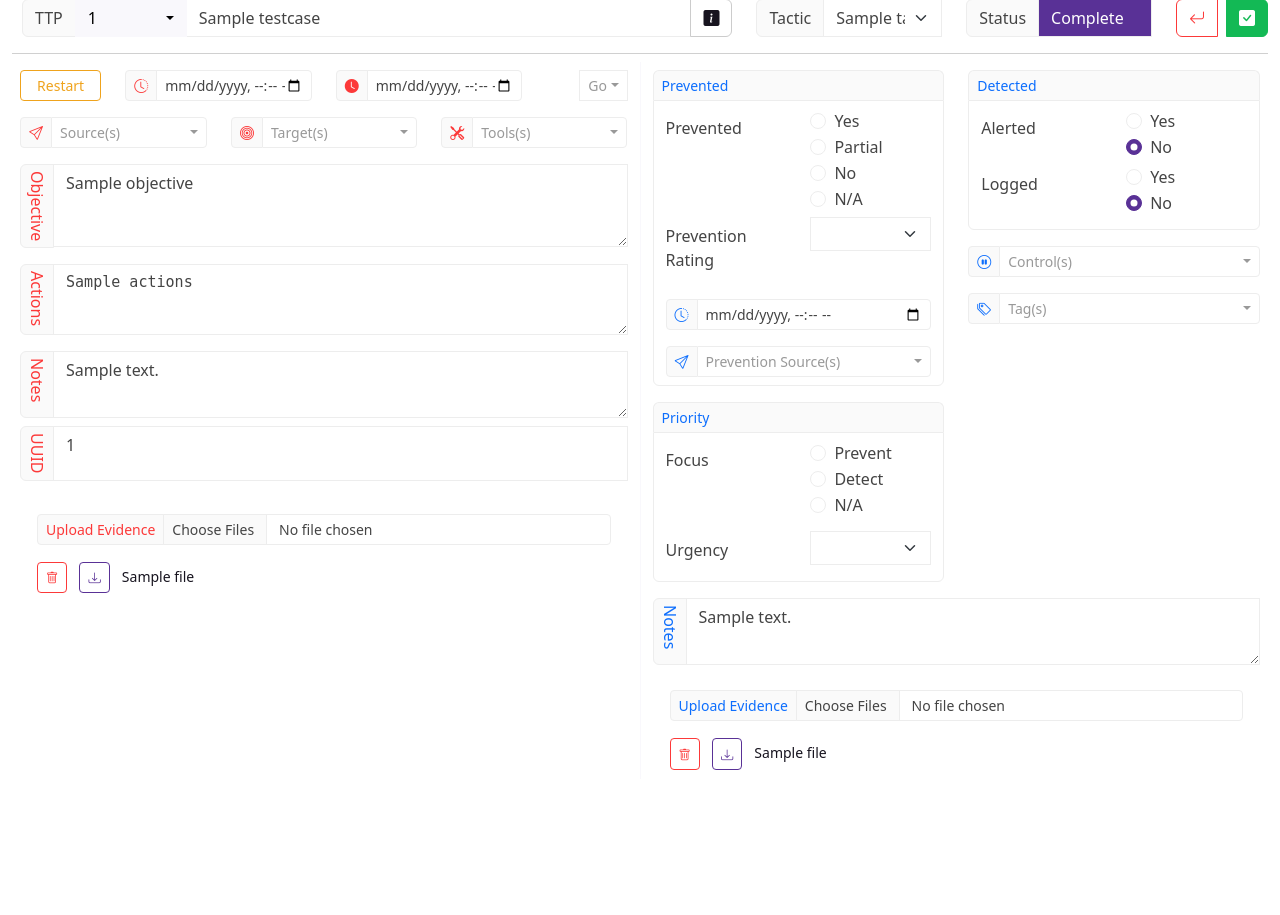
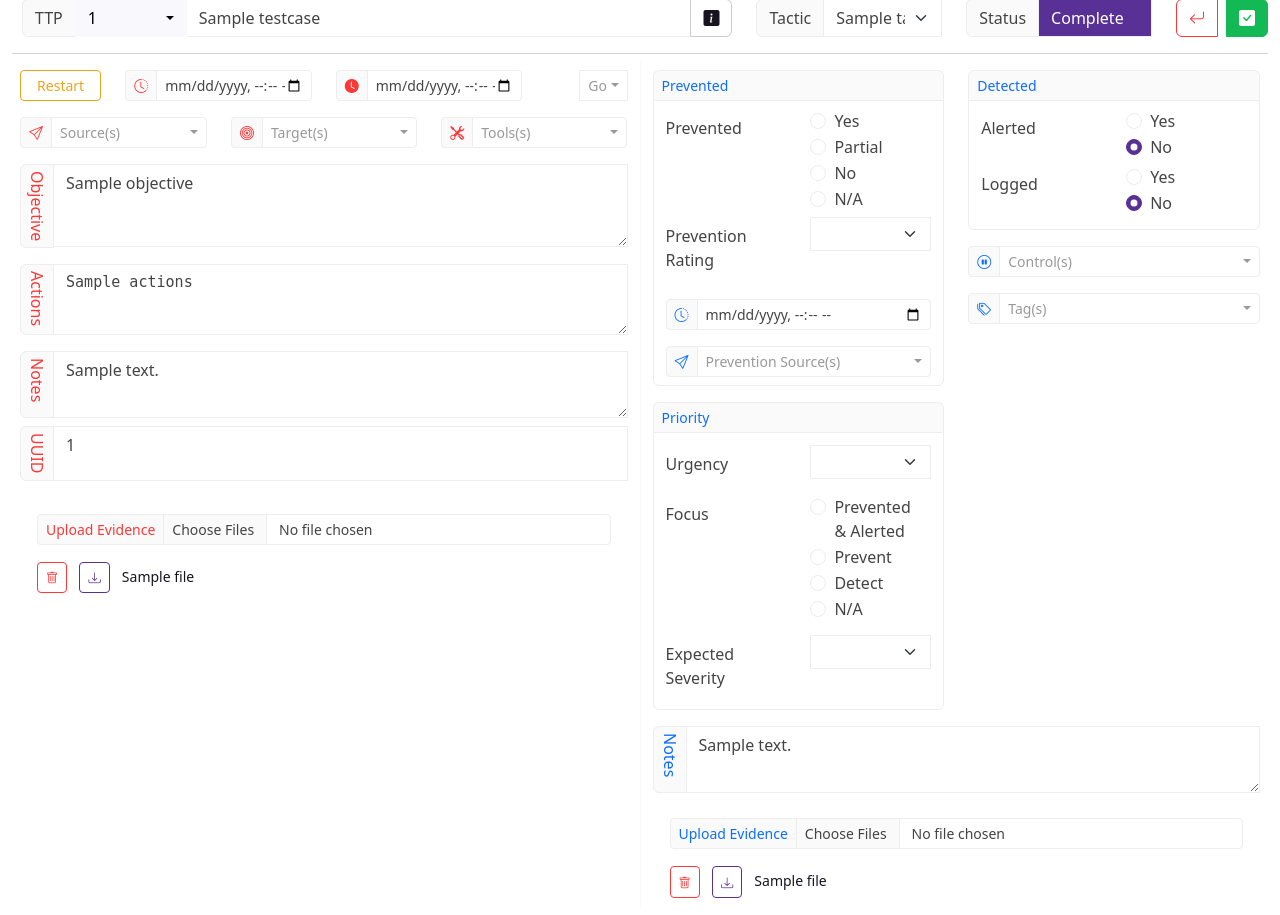
Before and after one commit to CyberCX-STA/PurpleOps, a Flask app: template templates/testcase.html in a window 1280 px wide. Shown: the part 76-991 px from the top of the page. Before the commit the page ends 846 px from the top, so only its background shows below. Run offline with Flask 3, Linux system fonts and the light colour scheme; the template is opened without the code that fills it: most values are stand-ins (such as "Sample title", 1, 10 or a date in 2020); some libraries are stand-ins or nearby versions.

Commit message:
added new field 'expectedalertseverity'. Made 'priority', 'priorityurgency' and 'expectedalertseverity' templatable/exportable. Changed layout in testcase_blue html

```diff
--- a/blueprints/assessment_export.py
+++ b/blueprints/assessment_export.py
@@ -66,7 +66,7 @@ def exportcampaign(id):
         # Generate a full JSON dump but then filter to only the applicable fields
         fullJson = testcase.to_json(raw=True)
         campaignJson = {}
-        for field in ["mitreid", "tactic", "name", "objective", "actions", "tools", "uuid", "tags"]:
+        for field in ["mitreid", "tactic", "name", "objective", "actions", "tools", "uuid", "tags", "priority", "priorityurgency", "expectedalertseverity"]:
             campaignJson[field] = fullJson[field]
         jsonDict.append(campaignJson)
 
--- a/blueprints/testcase.py
+++ b/blueprints/testcase.py
@@ -60,7 +60,7 @@ def testcasesave(id):
     if not testcase.visible and isBlue:
         return ("", 403)
 
-    directFields = ["name", "objective", "actions", "rednotes", "bluenotes", "uuid", "mitreid", "tactic", "state", "prevented", "preventedrating", "alertseverity", "logged", "detectionrating", "priority", "priorityurgency"] if not isBlue else ["bluenotes", "prevented", "alerted", "alertseverity"]
+    directFields = ["name", "objective", "actions", "rednotes", "bluenotes", "uuid", "mitreid", "tactic", "state", "prevented", "preventedrating", "alertseverity", "logged", "detectionrating", "priority", "priorityurgency", "expectedalertseverity"] if not isBlue else ["bluenotes", "prevented", "alerted", "alertseverity"]
     listFields = ["sources", "targets", "tools", "controls", "tags", "preventionsources", "detectionsources"]
     boolFields = ["alerted", "logged", "visible"] if not isBlue else ["alerted", "logged"]
     timeFields = ["starttime", "endtime", "alerttime", "preventtime"]
--- a/model.py
+++ b/model.py
@@ -139,6 +139,9 @@ class TestCaseTemplate(db.Document):
     rednotes = db.StringField(default="")
     uuid = db.StringField(default="")
     provider = db.StringField(default="")
+    priority = db.StringField(default="")
+    priorityurgency = db.StringField(default="")
+    expectedalertseverity = db.StringField(default="")
 
 
 class TestCase(db.Document):
@@ -167,6 +170,7 @@ class TestCase(db.Document):
     detectionrating = db.StringField()
     priority = db.StringField()
     priorityurgency = db.StringField()
+    expectedalertseverity = db.StringField()
     starttime = db.DateTimeField()
     endtime = db.DateTimeField()
     detecttime = db.DateTimeField()
@@ -183,7 +187,7 @@ class TestCase(db.Document):
         for field in ["assessmentid", "name", "objective", "actions", "rednotes", "bluenotes",
                       "uuid", "mitreid", "tactic", "state", "prevented", "preventedrating",
                       "alerted", "alertseverity", "logged", "detectionrating",
-                      "priority", "priorityurgency", "visible", "outcome"]:
+                      "priority", "priorityurgency", "expectedalertseverity", "visible", "outcome"]:
             jsonDict[field] = esc(self[field], raw)
         for field in ["id", "detecttime", "modifytime", "starttime", "endtime", "alerttime", "preventtime"]:
             jsonDict[field] = str(self[field]).split(".")[0]
--- a/seeder.py
+++ b/seeder.py
@@ -152,7 +152,10 @@ def parseCustomTestcases ():
             tactic = yml["tactic"],
             objective = yml["objective"],
             actions = yml["actions"],
-            provider = yml["provider"]
+            provider = yml["provider"],
+            priority = yml["priority"],
+            priorityurgency = yml["priorityurgency"],
+            expectedalertseverity = yml["expectedalertseverity"]
         ).save()
 
 def parseCustomKBs ():
--- a/templates/testcase_blue.html
+++ b/templates/testcase_blue.html
@@ -65,8 +65,26 @@
 			</div>
 			<span class="input-group-text text-primary mt-3 rounded-0 rounded-top border-bottom-0">Priority</span>
 			<div class="form-group row m-0 py-2 rounded-bottom" style="border: 1px solid #ededed">
+				<div id="urgency-container" class="row m-0 p-0 my-1">
+					<label for="priorityurgency" class="col-6 col-form-label">Urgency</label>
+					<div class="col-6">
+						<select class="form-select p-1" id="priorityurgency" name="priorityurgency" value="{{testcase.priorityurgency or ''}}"{% if current_user.has_role("Blue") %} disabled{% endif %}>
+							<option value="" hidden></option>
+							<option value="N/A" hidden>N/A</option>
+							{% for val in ["Low", "Medium", "High"] %}
+								<option value="{{ val }}" {% if testcase.priorityurgency==val %} selected{% endif%}>{{ val }}</option>
+							{% endfor %}
+						</select>
+					</div>
+				</div>
+				<div class="my-1"></div>
 				<label class="col-6 col-form-label">Focus</label>
 				<div class="col-6">
+					<div class="form-check form-check-inline">
+						<input class="form-check-input" type="radio" id="priority-prevent-alert" name="priority" value="Prevent and Alert"
+							{% if testcase.priority=="Prevent and Alert" %} checked{% endif%}{% if current_user.has_role("Blue") %} disabled{% endif %}>
+						<label class="form-check-label" for="priority-prevent-alert">Prevented & Alerted</label>
+					</div>
 					<div class="form-check form-check-inline">
 						<input class="form-check-input" type="radio" id="priority-prevent" name="priority" value="Prevent"
 							{% if testcase.priority=="Prevent" %} checked{% endif%}{% if current_user.has_role("Blue") %} disabled{% endif %}>
@@ -85,14 +103,14 @@
 					<input class="form-check-input" type="radio" id="priority-null" name="priority" value=""{% if testcase.priority==none %} checked{% endif%} hidden>
 				</div>
 				<div class="my-1"></div>
-				<div id="urgency-container" class="row m-0 p-0 my-1">
-					<label for="priorityurgency" class="col-6 col-form-label">Urgency</label>
+				<div id="expectedalertseverity-container" class="row m-0 p-0 my-1">
+					<label for="expectedalertseverity" class="col-6 col-form-label">Expected Severity</label>
 					<div class="col-6">
-						<select class="form-select p-1" id="priorityurgency" name="priorityurgency" value="{{testcase.priorityurgency or ''}}"{% if current_user.has_role("Blue") %} disabled{% endif %}>
+						<select class="form-select p-1" id="expectedalertseverity" name="expectedalertseverity" value="{{testcase.expectedalertseverity or ''}}"{% if current_user.has_role("Blue") %} disabled{% endif %}>
 							<option value="" hidden></option>
 							<option value="N/A" hidden>N/A</option>
-							{% for val in ["Low", "Medium", "High"] %}
-								<option value="{{ val }}" {% if testcase.priorityurgency==val %} selected{% endif%}>{{ val }}</option>
+							{% for val in ["Informational", "Low", "Medium", "High", "Critical"] %}
+								<option value="{{ val }}" {% if testcase.expectedalertseverity==val %} selected{% endif%}>{{ val }}</option>
 							{% endfor %}
 						</select>
 					</div>
```
Also changed, not shown: blueprints/assessment_import.py (+5 -2 lines).
